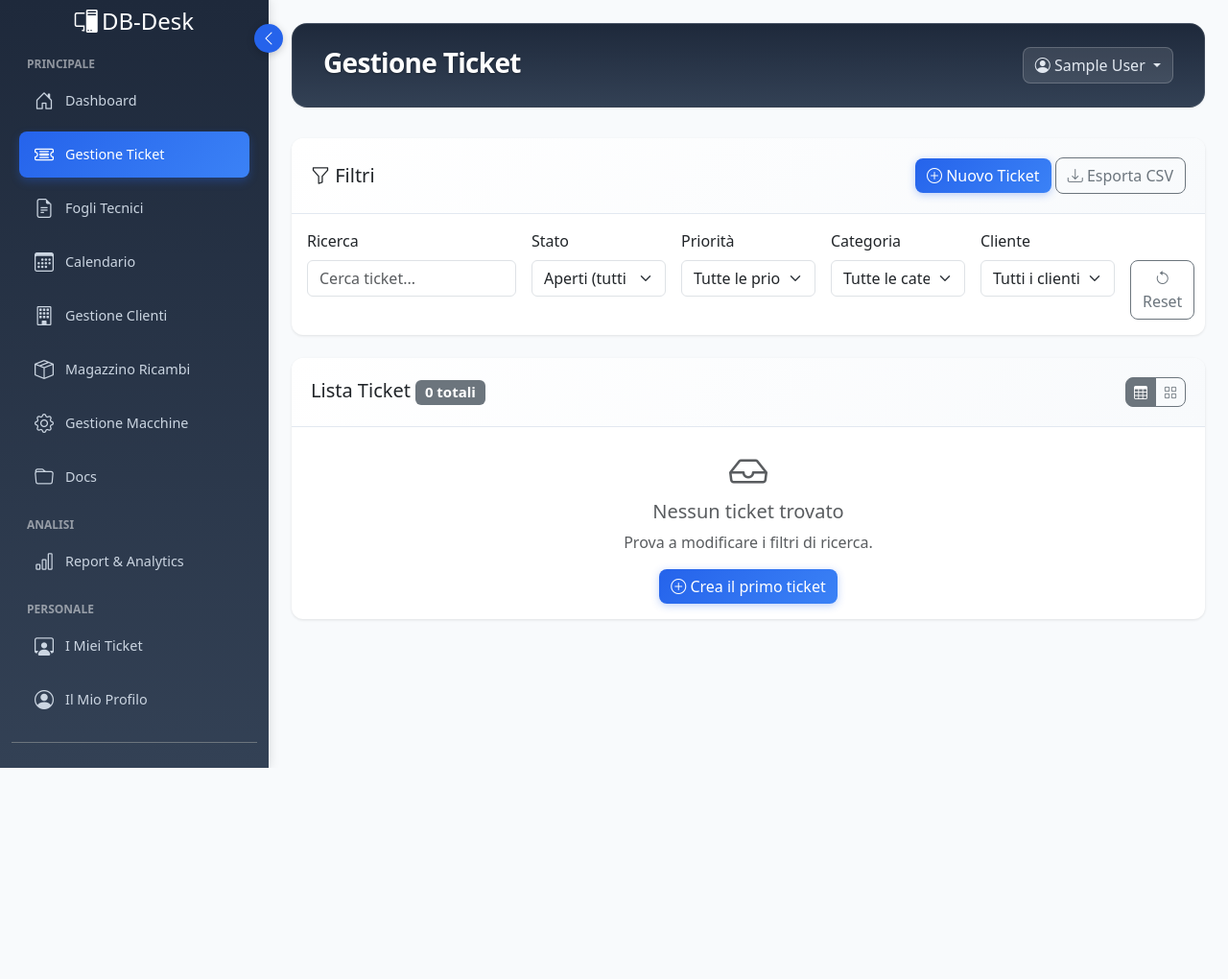
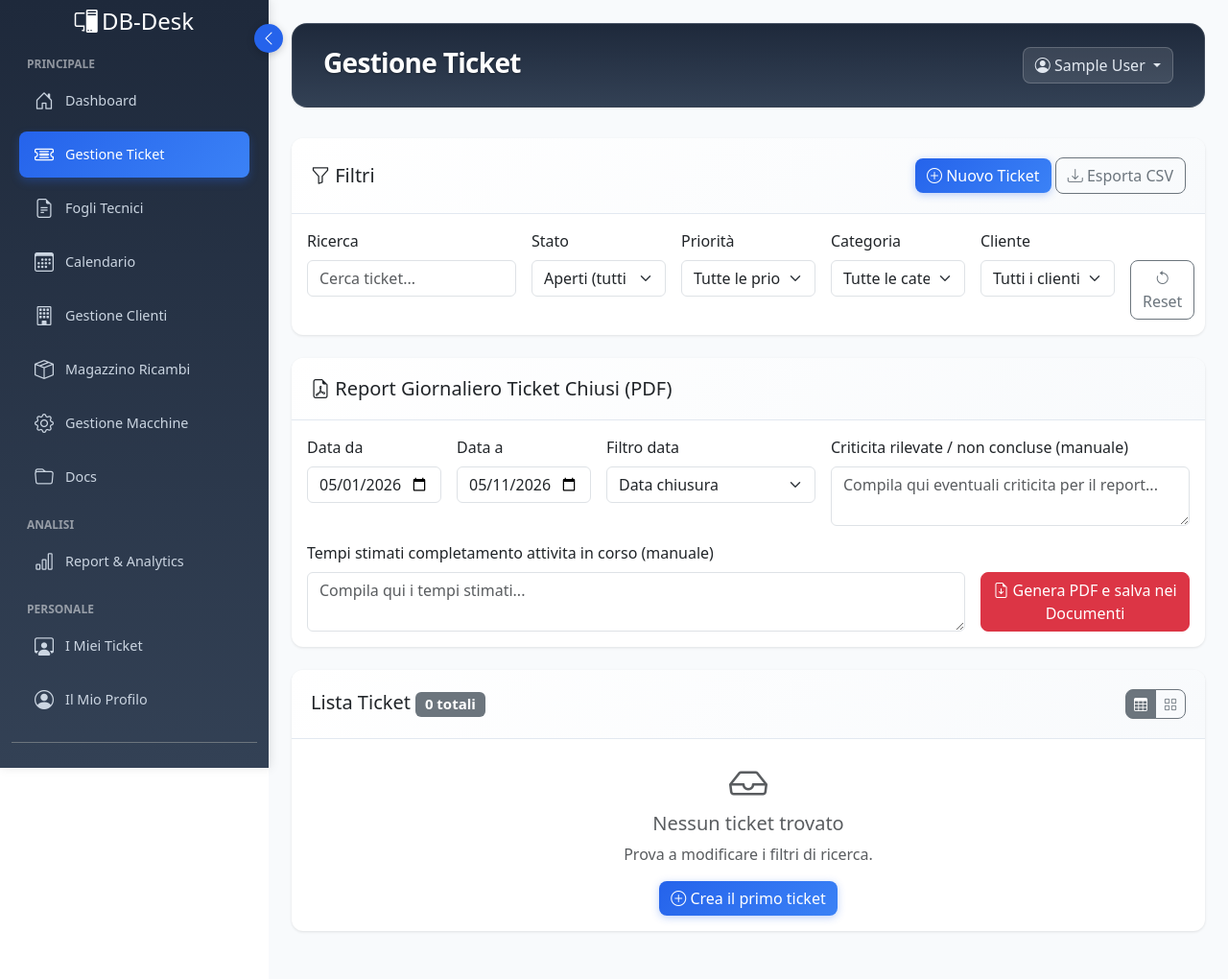
Before and after one commit to Eneabehe00/DB-Desk, a Flask app: page /tickets/ in a window 1280 px wide. Shown: the whole page at 96% size. Before the commit the page ends 800 px from the top, so only its background shows below. Run offline with Flask 3, Linux system fonts and the light colour scheme; the visitor is signed in with stand-in values (Sample User, id 1); data comes from the database, SQL or seed files in the repository; data that the repository does not hold is empty; some libraries are stand-ins or nearby versions.

Commit message:
feat: implementare
Co-authored-by: Cursor <cursoragent@cursor.com>

```diff
--- a/app/forms/ticket.py
+++ b/app/forms/ticket.py
@@ -77,6 +77,8 @@ class TicketForm(FlaskForm):
     assigned_to = SelectField('Assegnato a', choices=[], coerce=safe_int_or_none)
 
     due_date = DateTimeField('Scadenza', validators=[Optional()], format='%Y-%m-%dT%H:%M')
+    ora_inizio_lavoro = DateTimeField('Ora Inizio Lavoro', validators=[Optional()], format='%Y-%m-%dT%H:%M')
+    ora_fine_lavoro = DateTimeField('Ora Fine Lavoro', validators=[Optional()], format='%Y-%m-%dT%H:%M')
 
     tags = StringField('Tag', validators=[Optional()], description='Separa i tag con virgole')
 
--- a/app/last_email_check.txt
+++ b/app/last_email_check.txt
@@ -1 +1 @@
-2026-05-11T11:17:58.858009
+2026-05-11T11:26:38.868244
--- a/app/models/ticket.py
+++ b/app/models/ticket.py
@@ -25,6 +25,7 @@ class Ticket(db.Model):
 
     # Classificazione
     categoria = db.Column(db.String(50), nullable=False, default='Generale')  # Bug, Feature, Supporto, etc.
+    tipo_operazione = db.Column(db.String(80))  # Tipo operazione macchine/attivita
     priorita = db.Column(db.String(20), nullable=False, default='Media')    # Bassa, Media, Alta, Critica
     stato = db.Column(db.String(20), nullable=False, default='Aperto')      # Aperto, In Lavorazione, Risolto, Chiuso
 
@@ -38,6 +39,8 @@ class Ticket(db.Model):
     created_at = db.Column(db.DateTime, default=datetime.utcnow, nullable=False)
     updated_at = db.Column(db.DateTime, default=datetime.utcnow, onupdate=datetime.utcnow)
     due_date = db.Column(db.DateTime)  # Scadenza
+    ora_inizio_lavoro = db.Column(db.DateTime)  # Ora inizio intervento/attivita
+    ora_fine_lavoro = db.Column(db.DateTime)  # Ora fine intervento/attivita
     resolved_at = db.Column(db.DateTime)  # Quando è stato risolto
     closed_at = db.Column(db.DateTime)    # Quando è stato chiuso
 
@@ -256,6 +259,7 @@ class Ticket(db.Model):
             'titolo': self.titolo,
             'descrizione': self.descrizione,
             'categoria': self.categoria,
+            'tipo_operazione': self.tipo_operazione,
             'priorita': self.priorita,
             'stato': self.stato,
             'cliente_id': self.cliente_id,
@@ -267,6 +271,8 @@ class Ticket(db.Model):
             'created_at': self.created_at.isoformat() if hasattr(self.created_at, 'isoformat') else self.created_at,
             'updated_at': self.updated_at.isoformat() if hasattr(self.updated_at, 'isoformat') else self.updated_at,
             'due_date': self.due_date.isoformat() if hasattr(self.due_date, 'isoformat') else self.due_date,
+            'ora_inizio_lavoro': self.ora_inizio_lavoro.isoformat() if hasattr(self.ora_inizio_lavoro, 'isoformat') else self.ora_inizio_lavoro,
+            'ora_fine_lavoro': self.ora_fine_lavoro.isoformat() if hasattr(self.ora_fine_lavoro, 'isoformat') else self.ora_fine_lavoro,
             'resolved_at': self.resolved_at.isoformat() if hasattr(self.resolved_at, 'isoformat') else self.resolved_at,
             'closed_at': self.closed_at.isoformat() if hasattr(self.closed_at, 'isoformat') else self.closed_at,
             'tags': self.tag_list,
--- a/app/routes/tickets.py
+++ b/app/routes/tickets.py
@@ -1,4 +1,4 @@
-from flask import Blueprint, render_template, redirect, url_for, flash, request, jsonify, current_app, send_from_directory, abort
+from flask import Blueprint, render_template, redirect, url_for, flash, request, jsonify, current_app, send_from_directory, send_file, abort
 from flask_login import login_required, current_user
 from sqlalchemy import or_, and_, func, extract
 from app import csrf
@@ -137,13 +137,25 @@ def list_tickets():
     pagination_params = [(k, v) for k, v in request.args.items() if k != 'page']
     query_string_no_page = urlencode(pagination_params) if pagination_params else ''
 
+    today = datetime.now().date()
+    default_date_from = request.args.get('date_from') or today.replace(day=1).strftime('%Y-%m-%d')
+    default_date_to = request.args.get('date_to') or today.strftime('%Y-%m-%d')
+    date_filter_type = request.args.get('date_filter_type', 'closed_at')
+    criticita_note = request.args.get('criticita_note', '')
+    tempi_stimati_note = request.args.get('tempi_stimati_note', '')
+
     return render_template('tickets/list.html',
                          tickets=tickets,
                          form=form,
                          default_filter_applied=default_filter_applied,
                          current_sort_by=sort_by,
                          current_sort_order=sort_order,
-                         query_string_no_page=query_string_no_page)
+                         query_string_no_page=query_string_no_page,
+                         report_default_date_from=default_date_from,
+                         report_default_date_to=default_date_to,
+                         report_date_filter_type=date_filter_type,
+                         report_criticita_note=criticita_note,
+                         report_tempi_stimati_note=tempi_stimati_note)
 
 
 @tickets_bp.route('/api/macchine_disponibili')
@@ -319,10 +331,13 @@ def new_ticket():
             created_by_id=current_user.id,
             department_id=department_id,
             categoria=form.categoria.data,
+            tipo_operazione=form.tipo_operazione_macchine.data,
             priorita=form.priorita.data,
             stato=form.stato.data,
             assigned_to_id=form.assigned_to.data if form.assigned_to.data and form.assigned_to.data != 0 else current_user.id,
             due_date=form.due_date.data,
+            ora_inizio_lavoro=form.ora_inizio_lavoro.data,
+            ora_fine_lavoro=form.ora_fine_lavoro.data,
             tempo_stimato=form.tempo_stimato.data,
             note_interne=form.note_interne.data
         )
@@ -568,6 +583,7 @@ def edit_ticket(id):
         form.cliente.data = ticket.cliente
         form.assigned_to.data = ticket.assigned_to
         form.tags.data = ', '.join(ticket.tag_list)
+        form.tipo_operazione_macchine.data = ticket.tipo_operazione or ''
 
         # Pre-popola le macchine del cliente se esiste
         if ticket.cliente_id:
@@ -604,10 +620,13 @@ def edit_ticket(id):
         ticket.descrizione = form.descrizione.data
         ticket.cliente_id = form.cliente.data if form.cliente.data else None
         ticket.categoria = form.categoria.data
+        ticket.tipo_operazione = form.tipo_operazione_macchine.data
         ticket.priorita = form.priorita.data
         ticket.stato = form.stato.data
         ticket.assigned_to_id = form.assigned_to.data if form.assigned_to.data and form.assigned_to.data != 0 else None
         ticket.due_date = form.due_date.data
+        ticket.ora_inizio_lavoro = form.ora_inizio_lavoro.data
+        ticket.ora_fine_lavoro = form.ora_fine_lavoro.data
         ticket.tempo_stimato = form.tempo_stimato.data
         ticket.note_interne = form.note_interne.data
 
@@ -1104,6 +1123,85 @@ def export_tickets():
     return response
 
 
+def _apply_ticket_report_date_filter(base_query, date_filter_type, date_start, date_end):
+    """Applica il filtro data richiesto per report ticket."""
+    if date_filter_type == 'created_at':
+        return base_query.filter(Ticket.created_at.between(date_start, date_end))
+    if date_filter_type == 'closed_at':
+        return base_query.filter(Ticket.closed_at.isnot(None), Ticket.closed_at.between(date_start, date_end))
+    if date_filter_type == 'due_date':
+        return base_query.filter(Ticket.due_date.isnot(None), Ticket.due_date.between(date_start, date_end))
+    if date_filter_type == 'resolved_at':
+        return base_query.filter(Ticket.resolved_at.isnot(None), Ticket.resolved_at.between(date_start, date_end))
+    if date_filter_type == 'all':
+        return base_query.filter(or_(
+            Ticket.created_at.between(date_start, date_end),
+            and_(Ticket.closed_at.isnot(None), Ticket.closed_at.between(date_start, date_end)),
+            and_(Ticket.due_date.isnot(None), Ticket.due_date.between(date_start, date_end)),
+            and_(Ticket.resolved_at.isnot(None), Ticket.resolved_at.between(date_start, date_end))
+        ))
+    return base_query.filter(Ticket.closed_at.isnot(None), Ticket.closed_at.between(date_start, date_end))
+
+
+@tickets_bp.route('/export-report-pdf')
+@login_required
+def export_report_pdf():
+    """Esporta report ticket chiusi in PDF e lo salva tra i documenti."""
+    from app.services.ticket_report_pdf import (
+        build_ticket_daily_report_pdf,
+        build_ticket_report_file_name,
+        get_filter_range
+    )
+
+    start_raw = (request.args.get('date_from') or '').strip()
+    end_raw = (request.args.get('date_to') or '').strip()
+    date_filter_type = (request.args.get('date_filter_type') or 'closed_at').strip()
+    criticita_note = (request.args.get('criticita_note') or '').strip()
+    tempi_stimati_note = (request.args.get('tempi_stimati_note') or '').strip()
+
+    if not start_raw or not end_raw:
+        flash('Inserisci data inizio e data fine per esportare il report PDF.', 'warning')
+        return redirect(url_for('tickets.list_tickets'))
+
+    try:
+        date_start, date_end, date_from, date_to = get_filter_range(start_raw, end_raw)
+    except ValueError:
+        flash('Formato date non valido. Usa il formato corretto gg/mm/aaaa dal selettore.', 'error')
+        return redirect(url_for('tickets.list_tickets'))
+
+    if date_from > date_to:
+        flash('Intervallo date non valido: "Data da" deve essere minore o uguale a "Data a".', 'error')
+        return redirect(url_for('tickets.list_tickets'))
+
+    base_query = filter_by_department_access(Ticket.query, Ticket).filter(Ticket.stato == 'Chiuso')
+    filtered_query = _apply_ticket_report_date_filter(base_query, date_filter_type, date_start, date_end)
+    tickets = filtered_query.order_by(Ticket.closed_at.desc(), Ticket.id.desc()).all()
+
+    if not tickets:
+        flash('Nessun ticket chiuso trovato nel range selezionato.', 'warning')
+        return redirect(url_for('tickets.list_tickets'))
+
+    docs_root = current_app.config['DOCS_FOLDER']
+    save_dir = os.path.join(docs_root, 'altro', 'report_ticket')
+    os.makedirs(save_dir, exist_ok=True)
+
+    filename = build_ticket_report_file_name(date_from, date_to, current_user.username)
+    pdf_path = os.path.join(save_dir, filename)
+
+    build_ticket_daily_report_pdf(
+        pdf_path=pdf_path,
+        tickets=tickets,
+        created_by_name=current_user.full_name,
+        date_from=date_from,
+        date_to=date_to,
+        criticita_note=criticita_note,
+        tempi_stimati_note=tempi_stimati_note
+    )
+
+    flash('Report PDF generato e salvato in Documenti > altro > report_ticket.', 'success')
+    return send_file(pdf_path, as_attachment=True, download_name=filename)
+
+
 @tickets_bp.route('/calendar')
 @login_required
 def calendar_view():
--- a/app/templates/tickets/list.html
+++ b/app/templates/tickets/list.html
@@ -134,6 +134,51 @@
                         Reset
                     </button>
                 </div>
+            </div>
+        </form>
+    </div>
+</div>
+
+<div class="card mb-4">
+    <div class="card-header">
+        <h5 class="card-title mb-0">
+            <i class="bi bi-file-earmark-pdf"></i>
+            Report Giornaliero Ticket Chiusi (PDF)
+        </h5>
+    </div>
+    <div class="card-body">
+        <form method="GET" action="{{ url_for('tickets.export_report_pdf') }}" class="row g-3">
+            <div class="col-md-2">
+                <label class="form-label">Data da</label>
+                <input type="date" class="form-control" name="date_from" value="{{ report_default_date_from }}" required>
+            </div>
+            <div class="col-md-2">
+                <label class="form-label">Data a</label>
+                <input type="date" class="form-control" name="date_to" value="{{ report_default_date_to }}" required>
+            </div>
+            <div class="col-md-3">
+                <label class="form-label">Filtro data</label>
+                <select class="form-select" name="date_filter_type">
+                    <option value="closed_at" {% if report_date_filter_type == 'closed_at' %}selected{% endif %}>Data chiusura</option>
+                    <option value="created_at" {% if report_date_filter_type == 'created_at' %}selected{% endif %}>Data apertura</option>
+                    <option value="due_date" {% if report_date_filter_type == 'due_date' %}selected{% endif %}>Data intervento/scadenza</option>
+                    <option value="resolved_at" {% if report_date_filter_type == 'resolved_at' %}selected{% endif %}>Data risoluzione</option>
+                    <option value="all" {% if report_date_filter_type == 'all' %}selected{% endif %}>Tutte (con scelta filtro)</option>
+                </select>
+            </div>
+            <div class="col-md-5">
+                <label class="form-label">Criticita rilevate / non concluse (manuale)</label>
+                <textarea class="form-control" name="criticita_note" rows="2" placeholder="Compila qui eventuali criticita per il report...">{{ report_criticita_note }}</textarea>
+            </div>
+            <div class="col-md-9">
+                <label class="form-label">Tempi stimati completamento attivita in corso (manuale)</label>
+                <textarea class="form-control" name="tempi_stimati_note" rows="2" placeholder="Compila qui i tempi stimati...">{{ report_tempi_stimati_note }}</textarea>
+            </div>
+            <div class="col-md-3 d-flex align-items-end">
+                <button type="submit" class="btn btn-danger w-100">
+                    <i class="bi bi-file-earmark-arrow-down"></i>
+                    Genera PDF e salva nei Documenti
+                </button>
             </div>
         </form>
     </div>
```
Also changed, not shown: app/__init__.py (+26 -0 lines), app/services/ticket_report_pdf.py (added, +163 -0 lines), app/templates/tickets/detail.html (+8 -0 lines), app/templates/tickets/form.html (+10 -0 lines).
